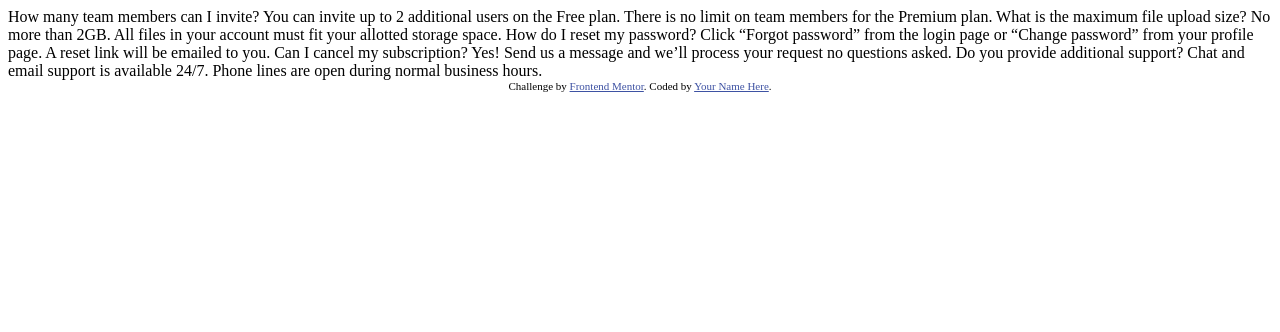
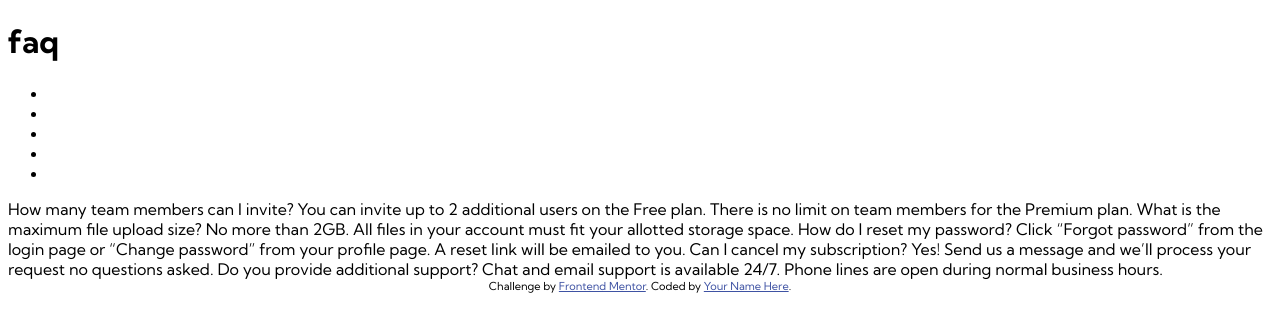
Before and after one commit to walidshaba/FAQ-Accordion--Card-, a plain HTML site: page index.html in a window 1280 px wide. Drawn offline with Linux system fonts and the light colour scheme.

Commit message:
getting there. --Salat time

```diff
--- a/assets/styles/main.css
+++ b/assets/styles/main.css
@@ -0,0 +1,9 @@
+@import url('https://fonts.googleapis.com/css2?family=Kumbh+Sans:wght@400;700&display=swap');
+
+* {
+  font-family: var(--kumbh);
+}
+
+:root {
+  --kumbh: 'Kumbh Sans', sans-serif;
+}
--- a/index.html
+++ b/index.html
@@ -27,6 +27,18 @@
     </style>
   </head>
   <body>
+    <div class="main">
+      <div class="container">
+        <h1>faq</h1>
+        <ul>
+          <li></li>
+          <li></li>
+          <li></li>
+          <li></li>
+          <li></li>
+        </ul>
+      </div>
+    </div>
     How many team members can I invite? You can invite up to 2 additional users
     on the Free plan. There is no limit on team members for the Premium plan.
     What is the maximum file upload size? No more than 2GB. All files in your
```
